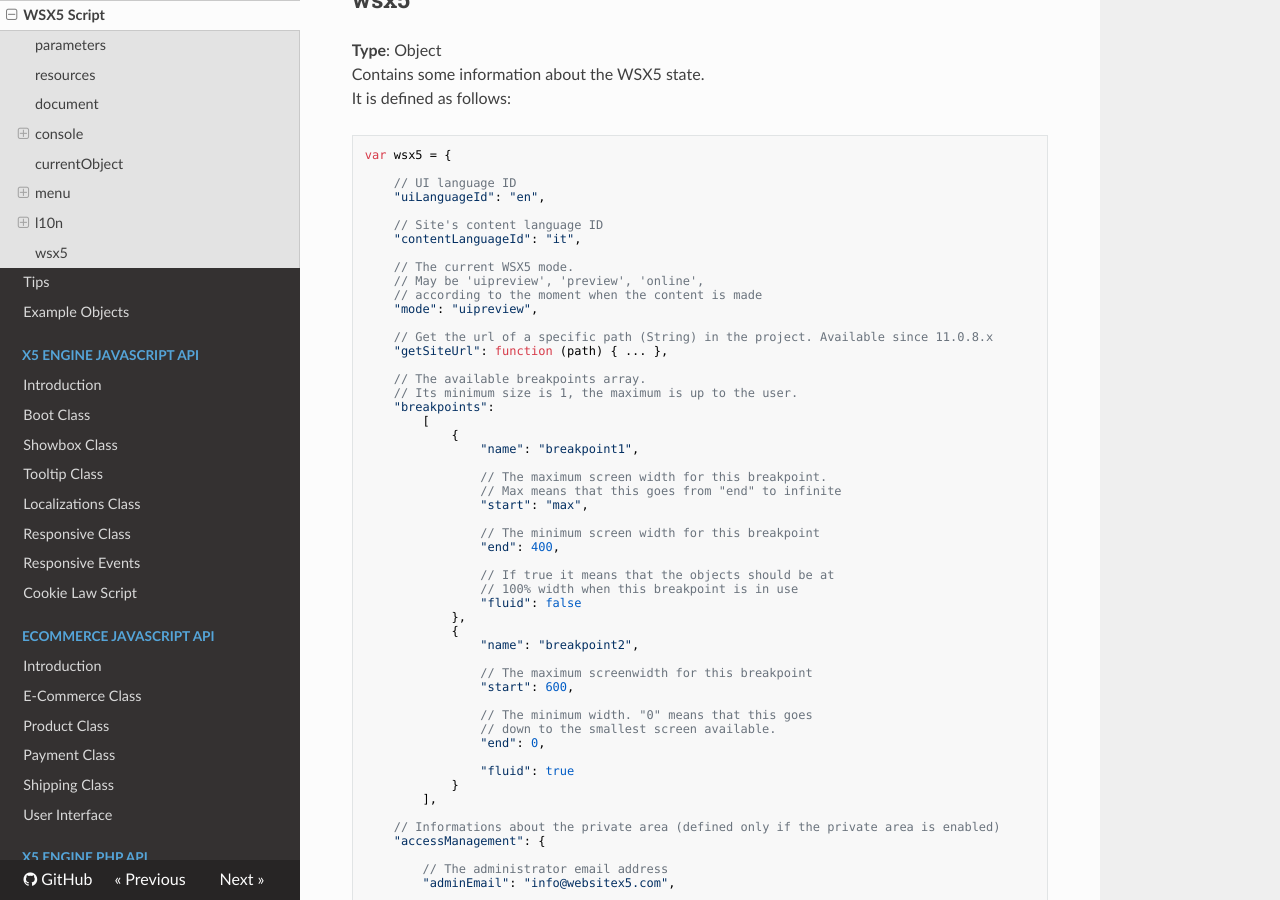
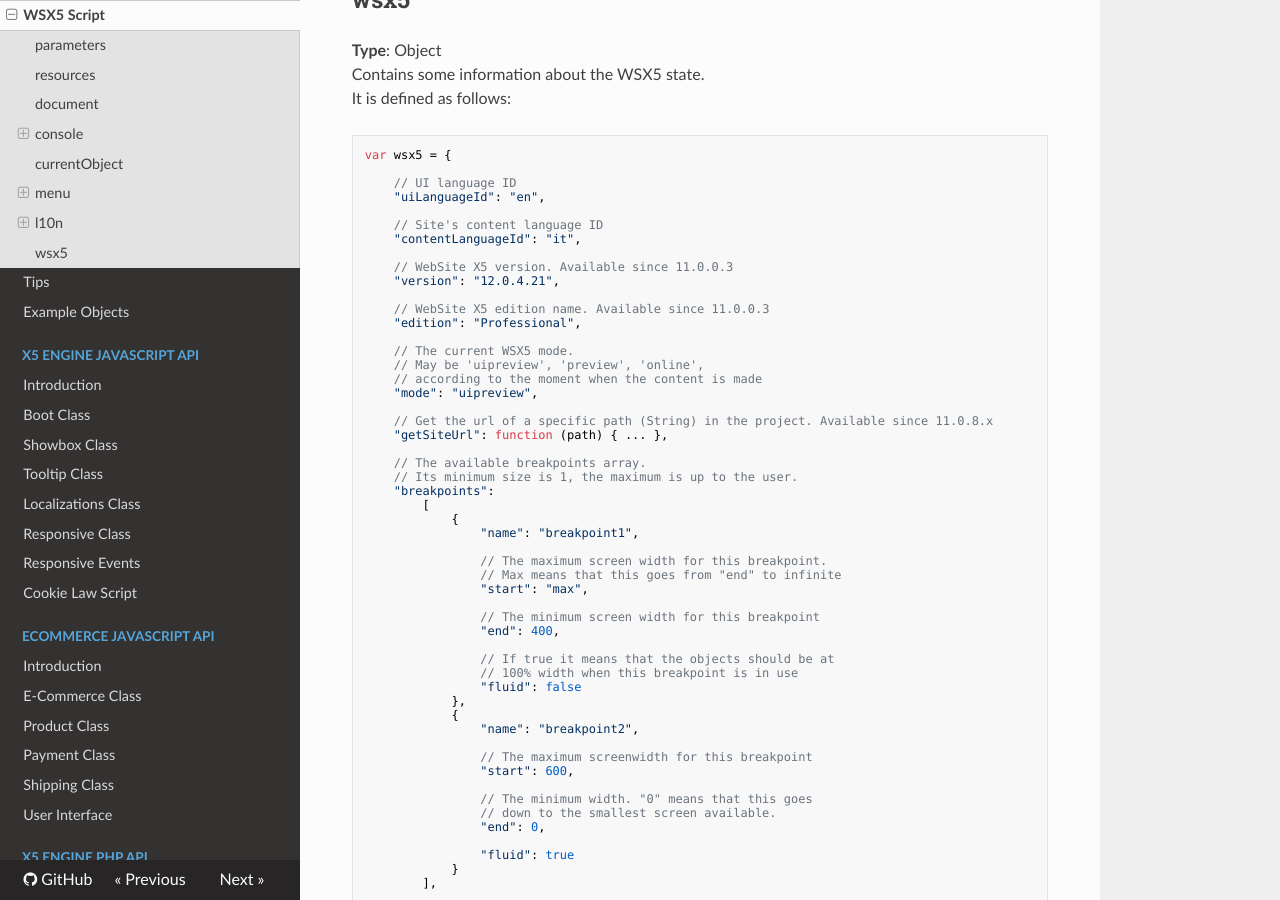
Before and after one commit to WebSiteX5/wsx5-developers-guide, an MkDocs documentation site: the page built from docs/optional-objects/wsx5-script.md, in a window 1280 px wide and 900 px high, scrolled down 4560 px. Built offline with MkDocs 1.6.1, drawn with Linux system fonts in a browser that asks for light colours; nearby versions of some CDN libraries; old or Windows-style settings are respelled for this version of MkDocs.

Commit message:
Added 'version' and 'edition' fields to wsx5 object

```diff
--- a/docs/optional-objects/wsx5-script.md
+++ b/docs/optional-objects/wsx5-script.md
@@ -266,6 +266,12 @@ var wsx5 = {
 	// Site's content language ID
 	"contentLanguageId": "it",
 
+	// WebSite X5 version. Available since 11.0.0.3
+	"version": "12.0.4.21",
+
+	// WebSite X5 edition name. Available since 11.0.0.3
+	"edition": "Professional",
+
 	// The current WSX5 mode.
 	// May be 'uipreview', 'preview', 'online',
 	// according to the moment when the content is made
```
